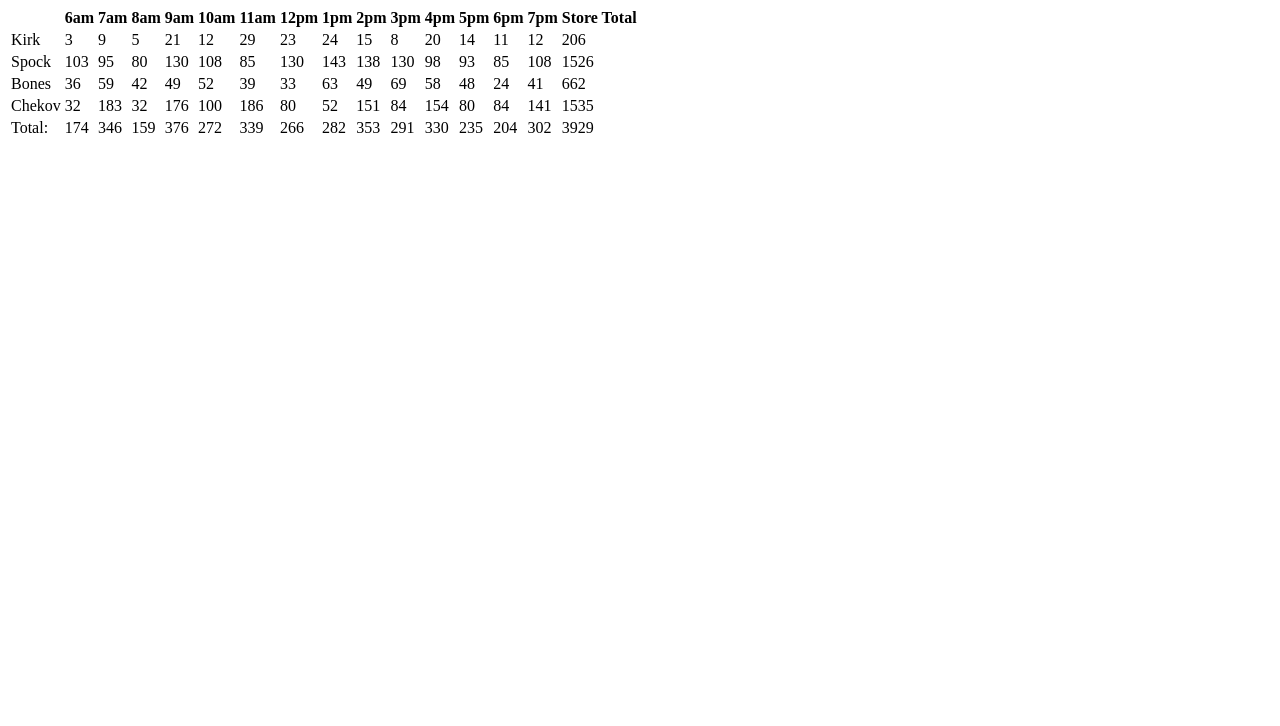
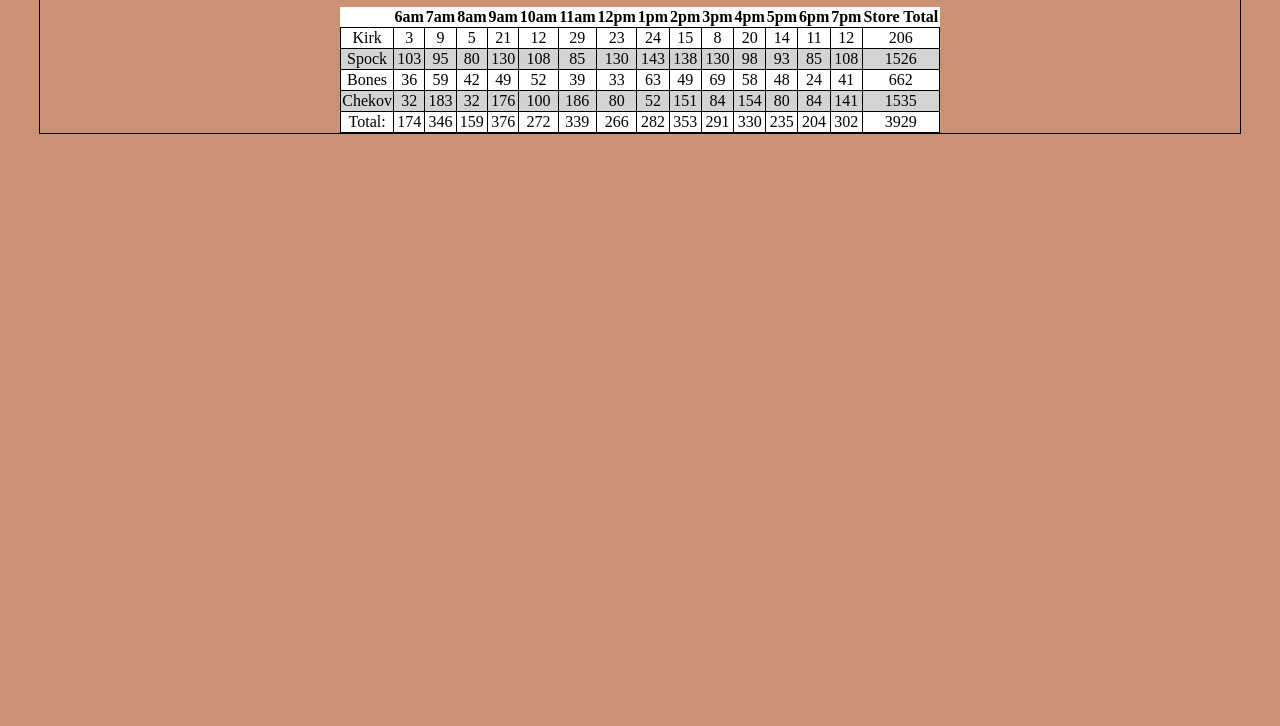
Before and after one commit to RJB888/cookie-stand, a plain HTML site: page sales.html in a window 1280 px wide. Shown: the part 74-800 px from the top of the page. Drawn offline with Linux system fonts and the light colour scheme.

Commit message:
Added borders and 2nd row bg color.

```diff
--- a/sales.html
+++ b/sales.html
@@ -3,6 +3,7 @@
   <head>
     <meta charset="utf-8">
     <title>Sales Page</title>
+    <link rel="stylesheet" href="style.css">
   </head>
   <body id="salesBody">
     <h1>Cookies Needed by Location Each Day</h1>
--- a/style.css
+++ b/style.css
@@ -4,6 +4,23 @@ body {
   width: 1200px;
   margin: auto;
   text-align: center;
+}
+
+table {
+  display: table;
+  align-content: center;
+  border-collapse: collapse;
+  margin: auto;
+  color: black;
+  background-color: white;
+}
+tr:nth-child(even){
+  background-color: lightgrey;
+}
+
+td {
+  border: thin solid black;
+
 }
 
 .highlight {
```
